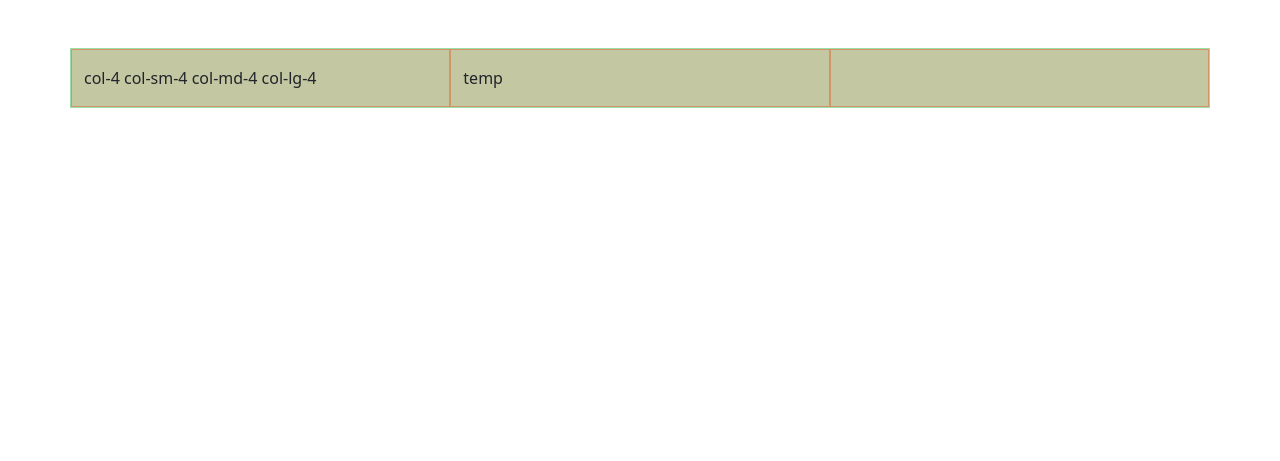
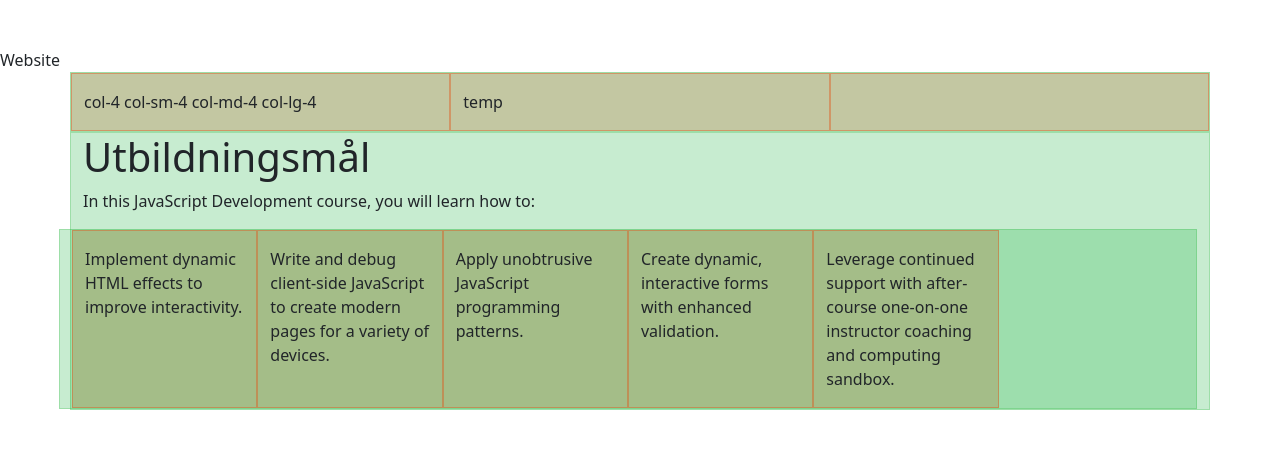
Before and after one commit to garridosrepos/lexiconlabbar, a website: page Lab 3 Hemsida/index.html in a window 1280 px wide. Drawn offline with nearby package versions, Linux system fonts and the light colour scheme.

Commit message:
creating lab 8

```diff
--- a/Lab 3 Hemsida/index.html
+++ b/Lab 3 Hemsida/index.html
@@ -5,7 +5,7 @@
     <meta content="width=device-width, initial-scale=1.0" name="viewport">
     <meta charset="UTF-8">
     <link href="css/style.css" rel="stylesheet" type="text/css">
-    <title>Lab 3: Landingssida</title>
+    <title>Lab 3: Hemsida</title>
 
     <link crossorigin="anonymous" href="https://cdn.jsdelivr.net/npm/bootstrap@5.0.2/dist/css/bootstrap.min.css"
           integrity="sha384-EVSTQN3/azprG1Anm3QDgpJLIm9Nao0Yz1ztcQTwFspd3yD65VohhpuuCOmLASjC"
@@ -13,6 +13,7 @@
 </head>
 
 <body>
+Website
     <div class="container">
 
         <div class="row">
@@ -27,6 +28,20 @@
             </div>
         </div>
 
+
+        <div class="row">
+            <h1>Utbildningsmål</h1>
+            <p>In this JavaScript Development course, you will learn how to:</p>
+            <div class="row">
+                <div class="col-md-2">Implement dynamic HTML effects to improve interactivity.</div>
+                <div class="col-md-2">Write and debug client-side JavaScript to create modern pages for a variety of devices.</div>
+                <div class="col-md-2">Apply unobtrusive JavaScript programming patterns.</div>
+                <div class="col-md-2">Create dynamic, interactive forms with enhanced validation.</div>
+                <div class="col-md-2">Leverage continued support with after-course one-on-one instructor coaching and computing sandbox.</div>
+            </div>
+
+
+        </div>
     </div><!--Container ends-->
 
     <script src="js/script.js"></script>
```
Also changed, not shown: 1 other file.
